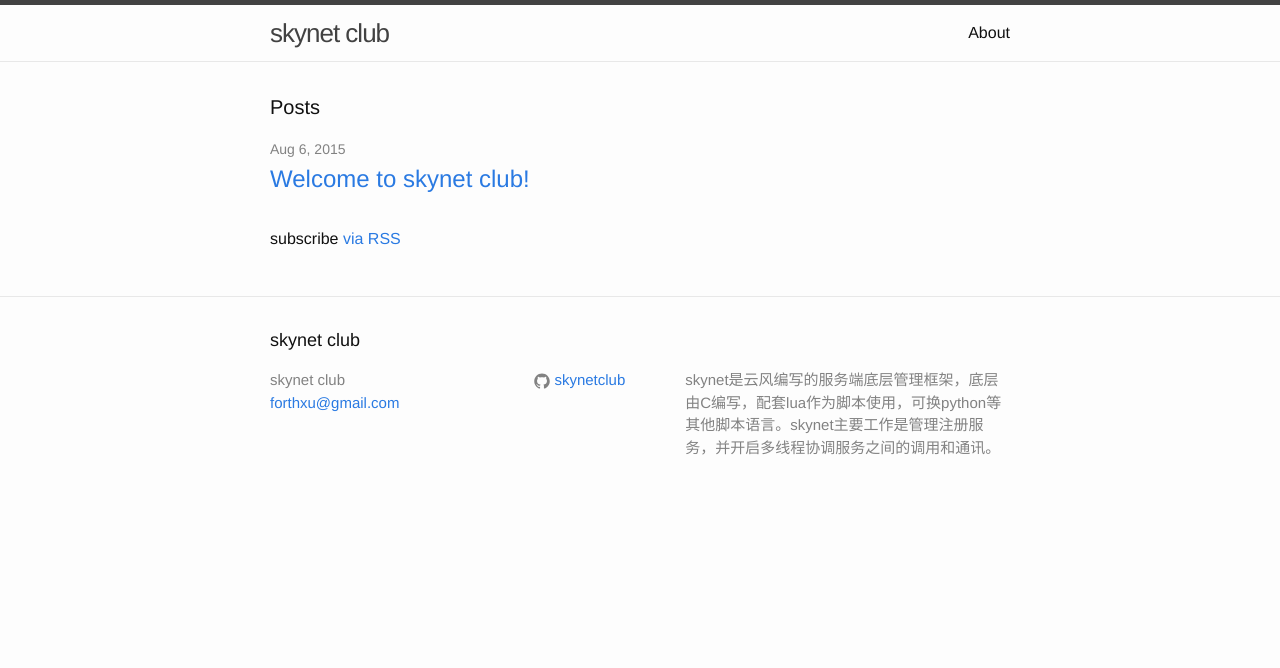
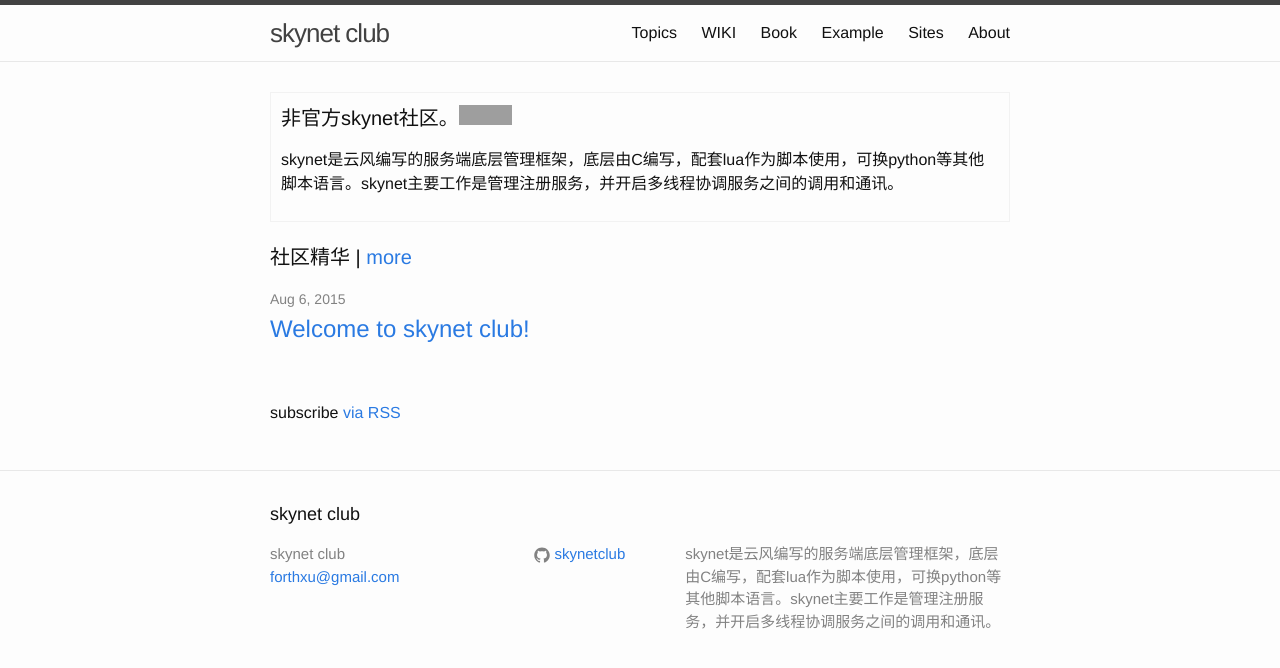
Before and after one commit to guoyu07/skynetclub.github.io, a Jekyll site: the page built from index.md, in a window 1280 px wide. Shown: the top 668 px of the page. Built offline with Jekyll 4.4.1, drawn with Linux system fonts in a browser that asks for light colours; grey boxes are pictures that could not be loaded.

Commit message:
update 开干

```diff
--- a/_config.yml
+++ b/_config.yml
@@ -8,5 +8,7 @@
 #twitter_username: forthxu
 github_username:  skynetclub
 
+host: 0.0.0.0
+
 # Build settings
 markdown: kramdown
--- a/_includes/header.html
+++ b/_includes/header.html
@@ -14,10 +14,8 @@
       </a>
 
       <div class="trigger">
-        {% for page in site.pages %}
-          {% if page.title %}
-          <a class="page-link" href="{{ page.url | prepend: site.baseurl }}">{{ page.title }}</a>
-          {% endif %}
+        {% for link in site.data.links %}
+           <a class="page-link" href="{{ link.url }}">{{ link.name }}</a>
         {% endfor %}
       </div>
     </nav>
--- /dev/null
+++ b/index.md
@@ -0,0 +1,32 @@
+---
+layout: default
+---
+
+<div class="home">
+
+  <div style="border:1px solid #f2f2f2;padding:10px;margin-bottom:20px;">
+  <h1 class="page-heading">非官方skynet社区。<iframe src="http://ghbtns.com/github-btn.html?user=skynetclub&repo=skynetclub.github.io&type=star&count=false&size=none" frameborder="0" scrolling="0" width="53px" height="20px"></iframe></h1>
+  <p>skynet是云风编写的服务端底层管理框架，底层由C编写，配套lua作为脚本使用，可换python等其他脚本语言。skynet主要工作是管理注册服务，并开启多线程协调服务之间的调用和通讯。</p>
+  </div>
+
+  <h2 class="page-heading">社区精华 | <a href="/topics.html" title="更多">more</a></h2>
+  {% if site.tags['skynet'] %}
+      <ul class="post-list">
+        {% for post in site.tags['skynet'] %}
+          <li>
+            <span class="post-meta">{{ post.date | date: "%b %-d, %Y" }}</span>
+            <h3>
+              <a class="post-link" href="{{ post.url | prepend: site.baseurl }}">{{ post.title }}</a>
+            </h3>
+          </li>
+        {% endfor %}
+      </ul>
+  {% else %}
+      <p>There are no posts for this tag.</p>
+  {% endif %}
+
+
+
+  <p class="rss-subscribe"><br/>subscribe <a href="{{ "/feed.xml" | prepend: site.baseurl }}">via RSS</a></p>
+
+</div>
```
Also changed, not shown: _data/links.yml (added, +17 -0 lines), _posts/2015-12-26-tagtest.txt (added, +7 -0 lines), topics.md (line endings or trailing spaces).
